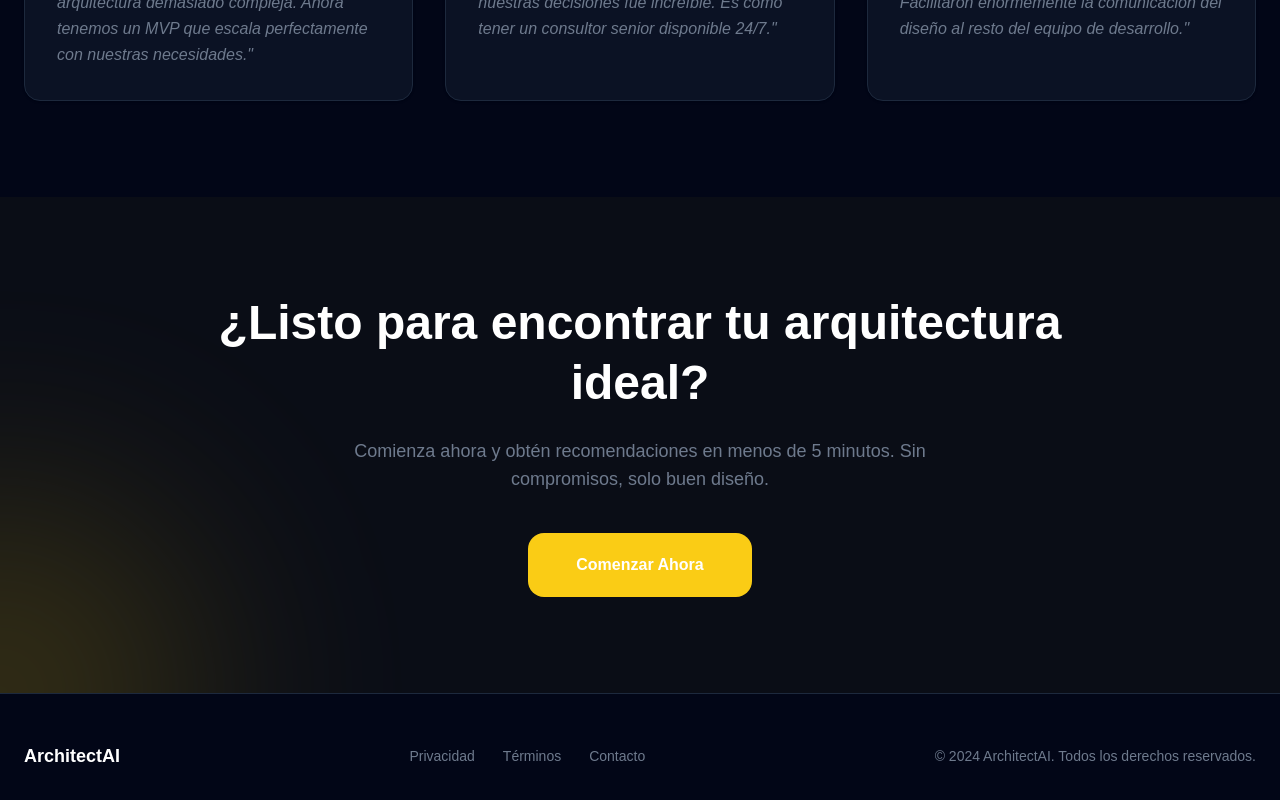
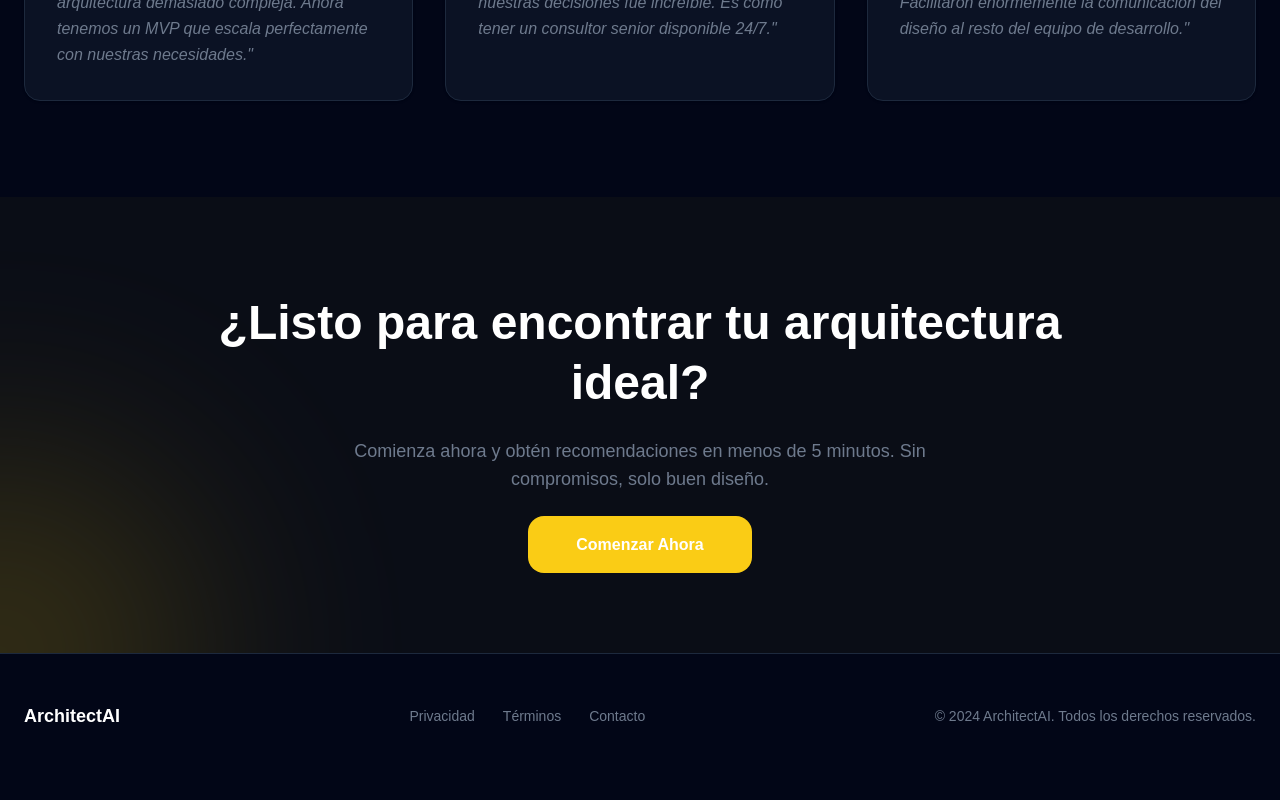
Before and after one commit to juanestebanH/Architec-ia, a React (Vite) app in the folder frontend/: page / in a window 1280 px wide. Shown: the part 1781-2581 px from the top of the page. After the commit the page ends 2559 px from the top, so only its background shows below. Built offline with nearby package versions, Linux system fonts and the light colour scheme.

Commit message:
subida 04

```diff
--- a/frontend/src/components/inicio/Home.jsx
+++ b/frontend/src/components/inicio/Home.jsx
@@ -1,5 +1,6 @@
-import React, { useState } from 'react';
+import { useState } from 'react';
 import LogoStyle from './LogoStyle';
+import { Link } from 'react-router-dom';
 
 import { ComparisonModal } from './ComparisonModal';
 
@@ -68,12 +69,12 @@ function Home() {
         </p>
 
         <div class="flex flex-col sm:flex-row items-center justify-center gap-4 animate-text">
-          <a
-            href="/formulario"
+          <Link
+            to={'/formulario'}
             class="w-full sm:w-auto bg-(--color-amarillo) hover:bg-(--color-amarillo-hover) text-slate-950 font-bold px-8 py-4 rounded-xl transition-all yellow-shadow"
           >
             Comenzar recomendación personalizada
-          </a>
+          </Link>
           <button
             onClick={openModal}
             class="w-full sm:w-auto bg-transparent border border-slate-700 hover:border-(--color-amarillo) text-white font-semibold px-8 py-4 rounded-xl transition-all"
--- a/frontend/src/components/inicio/Ideal.jsx
+++ b/frontend/src/components/inicio/Ideal.jsx
@@ -1,4 +1,4 @@
-import React from 'react';
+import { Link } from 'react-router-dom';
 
 function Ideal() {
   return (
@@ -13,9 +13,12 @@ function Ideal() {
           Comienza ahora y obtén recomendaciones en menos de 5 minutos. Sin
           compromisos, solo buen diseño.
         </p>
-        <button class="bg-(--color-amarillo) hover:bg-amarillo-hover font-bold px-12 py-5 rounded-2xl transition-all yellow-shadow hover:scale-105 active:scale-95">
+        <Link
+          to={'/formulario'}
+          class="bg-(--color-amarillo) hover:bg-amarillo-hover font-bold px-12 py-5 rounded-2xl transition-all yellow-shadow hover:scale-105 active:scale-95"
+        >
           Comenzar Ahora
-        </button>
+        </Link>
       </div>
     </section>
   );
--- a/frontend/src/components/resultados/Volver.jsx
+++ b/frontend/src/components/resultados/Volver.jsx
@@ -1,17 +1,16 @@
-import React from 'react';
-
+import { Link } from 'react-router-dom';
 function Volver() {
   return (
     <div className="my-25 flex flex-col items-center justify-center gap-4 text-center">
       <h1 className="text-2xl font-bold text-(--color-gris)">
         Desea volver a la página de Formulario?
       </h1>
-      <a
-        href="/formulario"
+      <Link
+        to="/formulario"
         className="bg-(--color-amarillo) text-(--color-blanco) hover:bg-(--color-amarillo-hover) font-bold py-2 px-4 rounded"
       >
         Volver a Formulario
-      </a>
+      </Link>
     </div>
   );
 }
```
